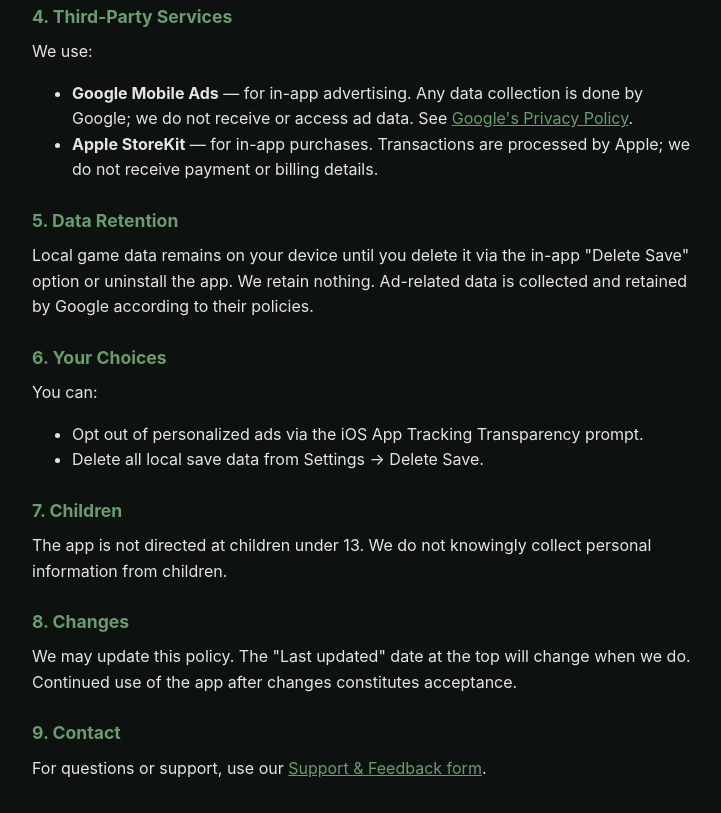
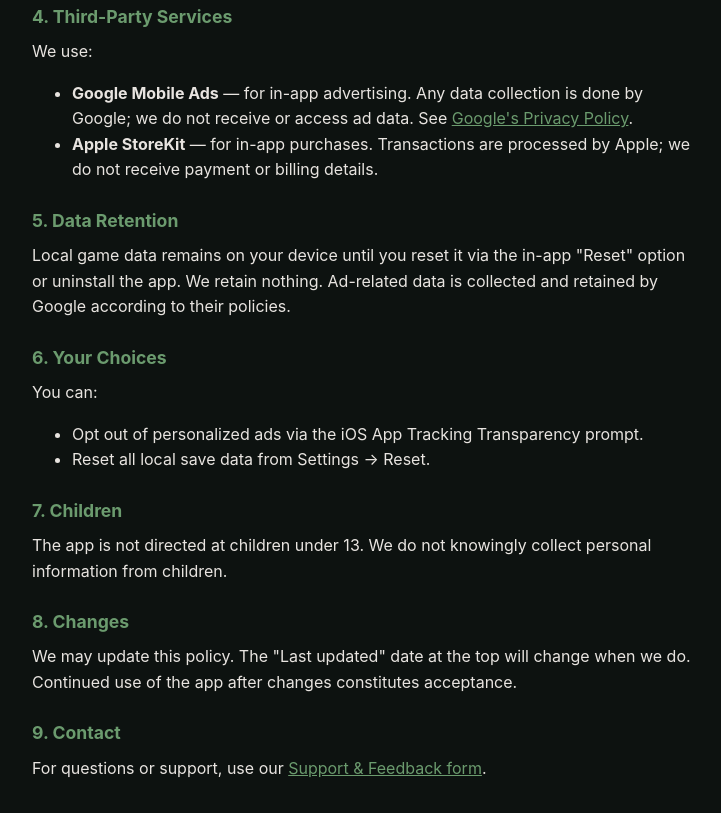
Before and after one commit to EhrenDavis12/privacy-policy-standalone, a plain HTML site: page undergrowth/index.html in a window 1280 px wide. Shown: the part 727-1540 px from the top of the page, without its empty margins (272-993 px from the left). Drawn offline with Linux system fonts and the light colour scheme.

Commit message:
Update privacy policy terminology in index.html to reflect changes from "Delete Save" to "Reset" for local game data management.

```diff
--- a/undergrowth/index.html
+++ b/undergrowth/index.html
@@ -39,13 +39,13 @@
   </ul>
 
   <h2>5. Data Retention</h2>
-  <p>Local game data remains on your device until you delete it via the in-app "Delete Save" option or uninstall the app. We retain nothing. Ad-related data is collected and retained by Google according to their policies.</p>
+  <p>Local game data remains on your device until you reset it via the in-app "Reset" option or uninstall the app. We retain nothing. Ad-related data is collected and retained by Google according to their policies.</p>
 
   <h2>6. Your Choices</h2>
   <p>You can:</p>
   <ul>
     <li>Opt out of personalized ads via the iOS App Tracking Transparency prompt.</li>
-    <li>Delete all local save data from Settings → Delete Save.</li>
+    <li>Reset all local save data from Settings → Reset.</li>
   </ul>
 
   <h2>7. Children</h2>
```
